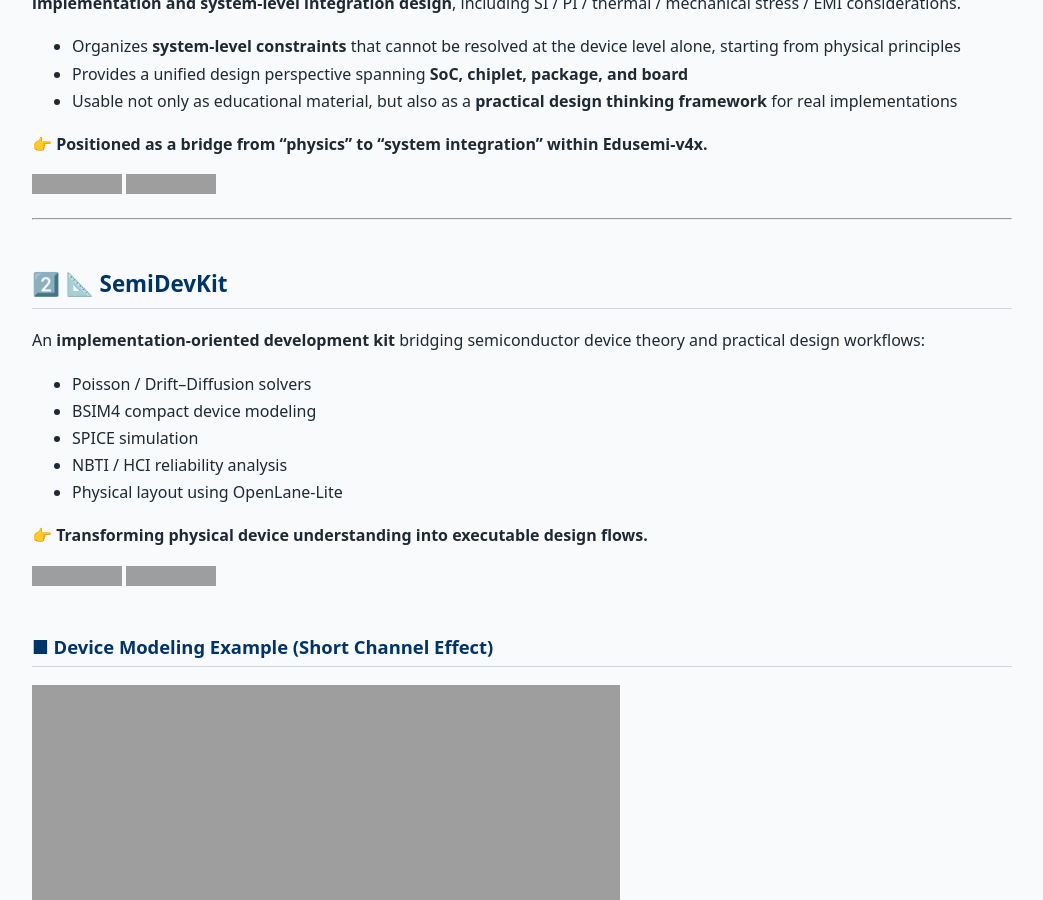
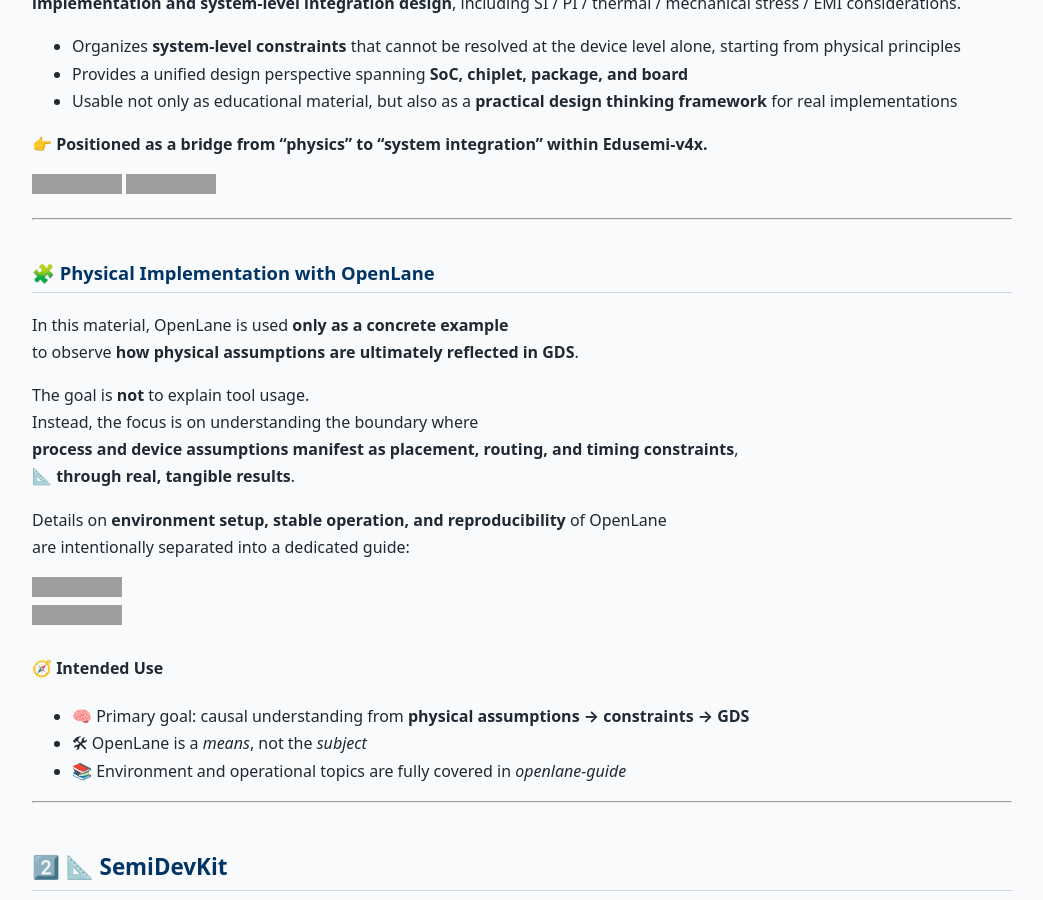
Before and after one commit to Samizo-AITL/Samizo-AITL.github.io, a Jekyll site: the page built from portal/en/index.md, in a window 1280 px wide and 900 px high, scrolled down 5283 px. Shown: the whole window, without its empty margins (118-1161 px from the left). Built offline with Jekyll 4.4.1, drawn with Linux system fonts in a browser that asks for light colours; grey boxes are pictures that could not be loaded.

Commit message:
Update index.md

```diff
--- a/portal/en/index.md
+++ b/portal/en/index.md
@@ -223,6 +223,29 @@
 
 [![Site](https://img.shields.io/badge/View-Site-brightgreen?logo=github)](https://samizo-aitl.github.io/Edusemi-v4x/f_chapter2a_systemdk/)
 [![Repo](https://img.shields.io/badge/View-Repo-blue?logo=github)](https://github.com/Samizo-AITL/Edusemi-v4x/tree/main/f_chapter2a_systemdk)
+
+---
+
+### 🧩 Physical Implementation with OpenLane
+
+In this material, OpenLane is used **only as a concrete example**
+to observe **how physical assumptions are ultimately reflected in GDS**.
+
+The goal is **not** to explain tool usage.
+Instead, the focus is on understanding the boundary where
+**process and device assumptions manifest as placement, routing, and timing constraints**,
+📐 **through real, tangible results**.
+
+Details on **environment setup, stable operation, and reproducibility** of OpenLane
+are intentionally separated into a dedicated guide:
+
+[![Site](https://img.shields.io/badge/View-Site-brightgreen?logo=github)](https://samizo-aitl.github.io/openlane-guide/)
+[![Repo](https://img.shields.io/badge/View-Repo-blue?logo=github)](https://github.com/Samizo-AITL/openlane-guide)
+
+#### 🧭 Intended Use
+- 🧠 Primary goal: causal understanding from **physical assumptions → constraints → GDS**
+- 🛠 OpenLane is a *means*, not the *subject*
+- 📚 Environment and operational topics are fully covered in *openlane-guide*
 
 ---
 
```
